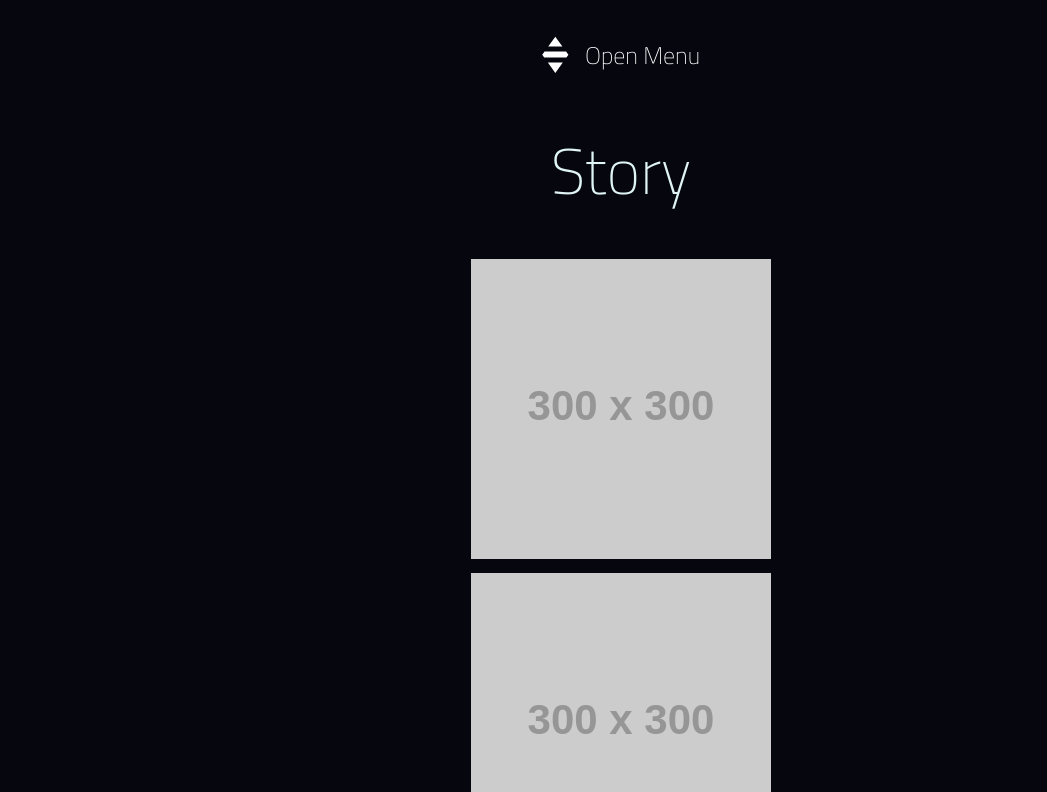
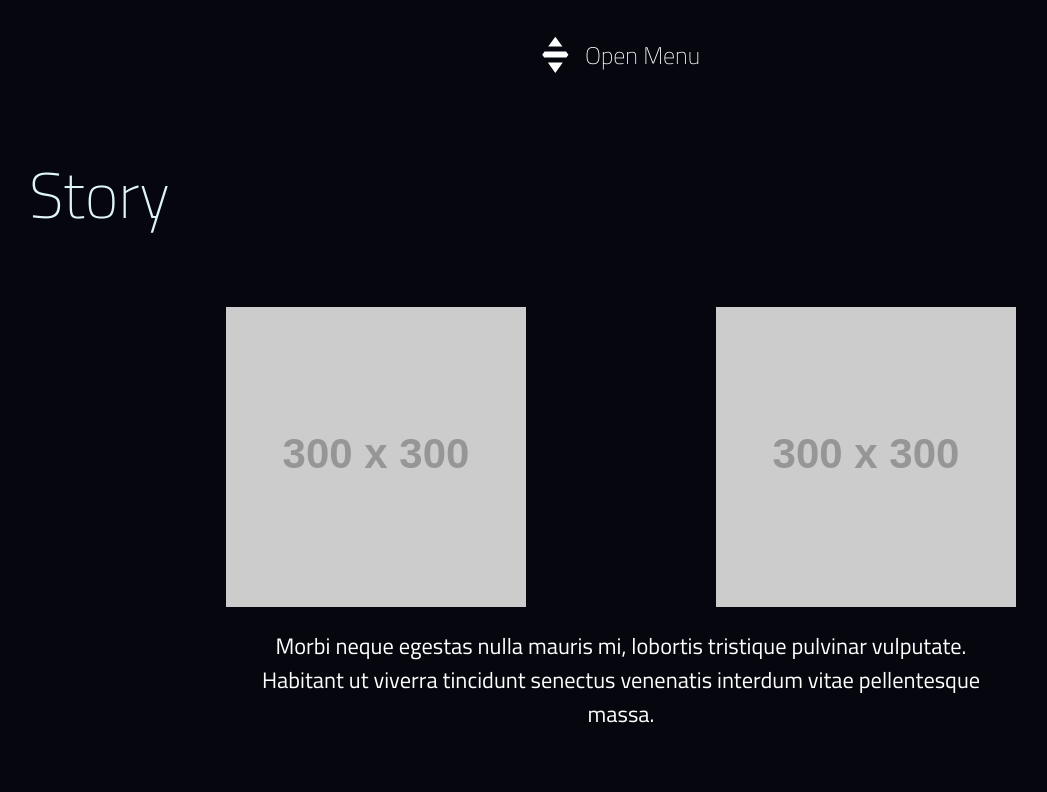
Before and after one commit to Sakeran/ac-game-landing, a website built with Parcel: page src/index.html in a window 1280 px wide. Shown: the part 400-1192 px from the top of the page, without its empty margins (19-1066 px from the left). Built offline with nearby package versions, Linux system fonts and the light colour scheme; placeholder pictures from the web are drawn by us.

Commit message:
Style image-display ffor desktop

```diff
--- a/src/index.html
+++ b/src/index.html
@@ -45,7 +45,7 @@
       </ul>
     </nav>
 
-    <section>
+    <section class="container">
       <h2>Story</h2>
 
       <div class="image-display">
--- a/src/styles/styles.styl
+++ b/src/styles/styles.styl
@@ -16,16 +16,25 @@ h1, h2, h3 {
   font-weight: 100;
 }
 
-h2 {
+h2
   font-size: 4rem;
   text-align: center;
   color: $lightblue;
 
   margin: 2.5rem 0;
-}
+
+  @media screen and (min-width: 620px)
+    text-align: left;
+    max-width: 1200px;
+    margin: 4rem auto;
+
 
 p
   max-width: 60ch
+
+img
+  width: 100%;
+  height: auto;
 
 input
   appearance: none;
@@ -90,12 +99,25 @@ label
     display: block;
     max-width: 100%;
 
-  .image-bar > picture + picture
+  .image-bar > * + *
     margin-top: 0.5rem;
 
   .display-text
     margin: 1rem auto 2rem;
     font-size: 1.2rem;
+
+  @media screen and (min-width: 600px)
+    .image-bar
+      display: flex;
+      align-items: center;
+      justify-content: space-evenly;
+
+      & > * + *
+        margin-top: 0;
+
+    .display-text
+      font-size: 1.4rem;
+      margin-bottom: 4rem;
 
 .btn
   font-family: "Titillium Web", sans-serif;
```
